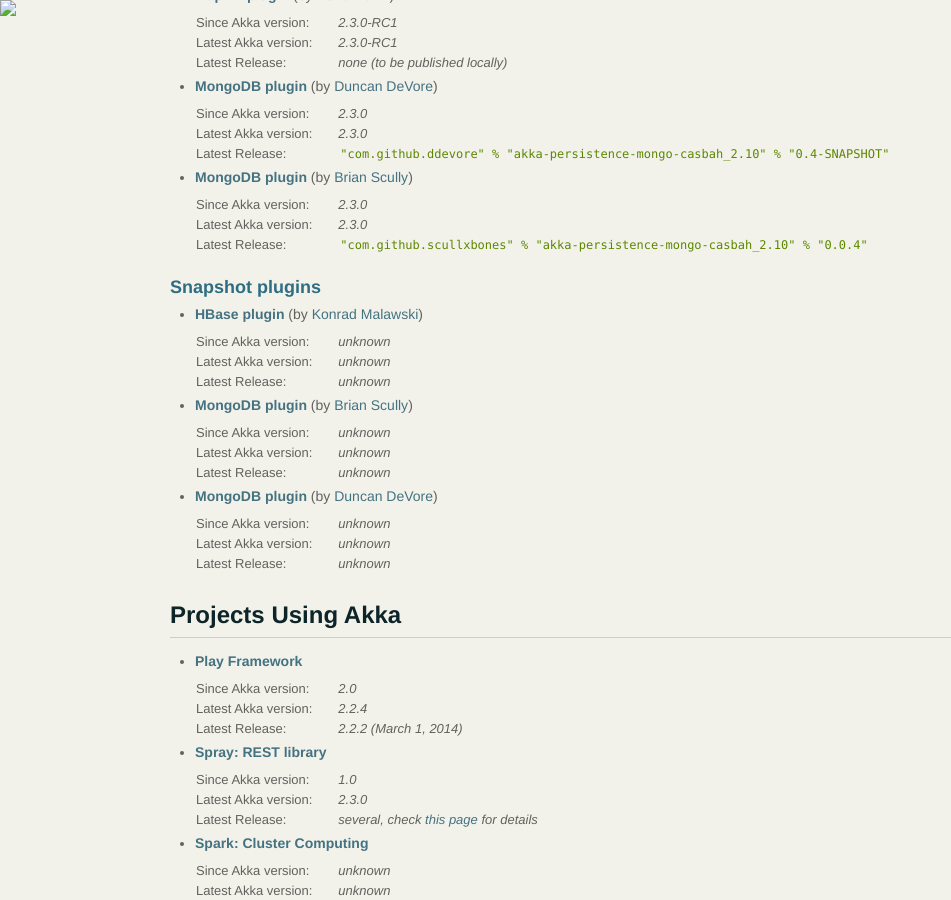
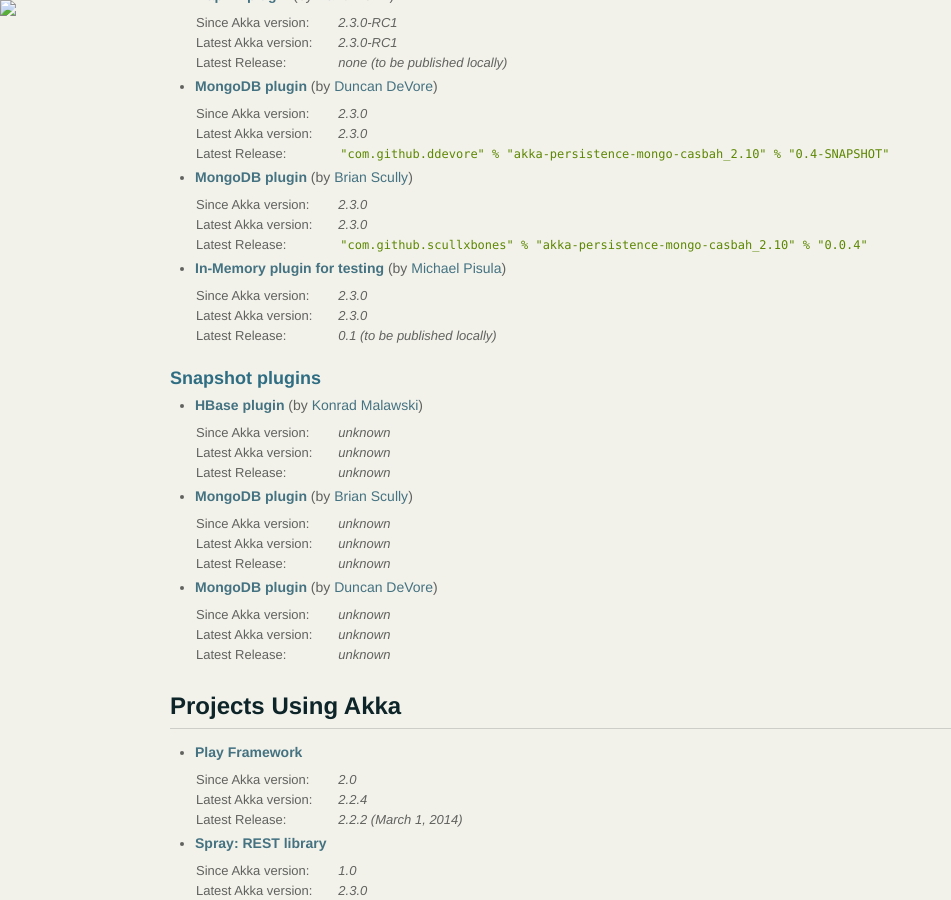
Before and after one commit to raboof/akka.github.com, a Jekyll site: the page built from community/index.md, in a window 1280 px wide and 900 px high, scrolled down 3363 px. Shown: the whole window, without its empty margins (0-951 px from the left). Built offline with Jekyll 4.4.1, drawn with Linux system fonts in a browser that asks for light colours.

Commit message:
Added In-Memory Journal Plugin

```diff
--- a/community/index.md
+++ b/community/index.md
@@ -299,6 +299,14 @@
   <tr><td>Latest Release:</td><td><code>"com.github.scullxbones" % "akka-persistence-mongo-casbah_2.10" % "0.0.4"</code></td></tr>
   </table>
 
+* **[In-Memory plugin for testing](https://github.com/michaelpisula/akka-journal-inmemory)** (by [Michael Pisula](https://github.com/michaelpisula))
+
+  <table class="stats">
+  <tr><td>Since Akka version:</td><td>2.3.0</td></tr>
+  <tr><td>Latest Akka version:</td><td>2.3.0</td></tr>
+  <tr><td>Latest Release:</td><td>0.1 (to be published locally)</td></tr>
+  </table>
+
 ### Snapshot plugins
 
 * **[HBase plugin](https://github.com/ktoso/akka-persistence-hbase/)** (by [Konrad Malawski](https://github.com/ktoso))
```
